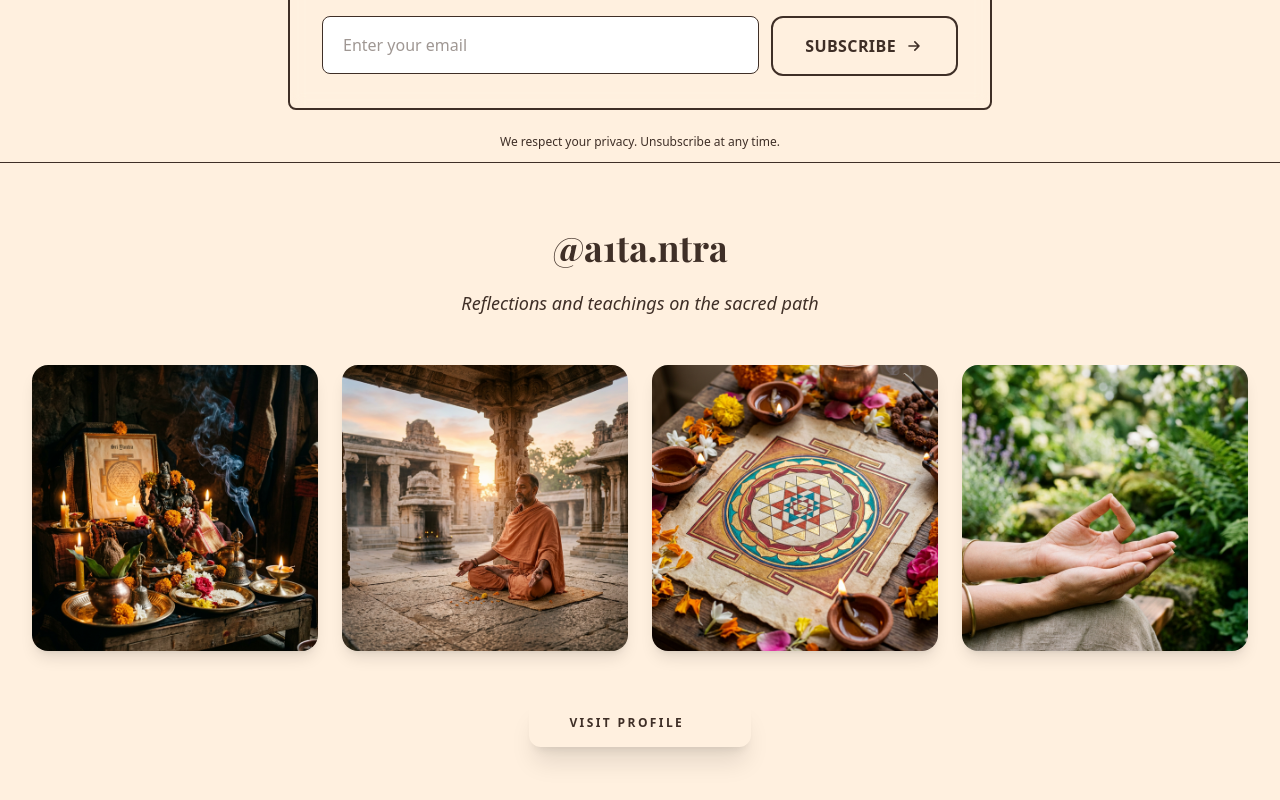
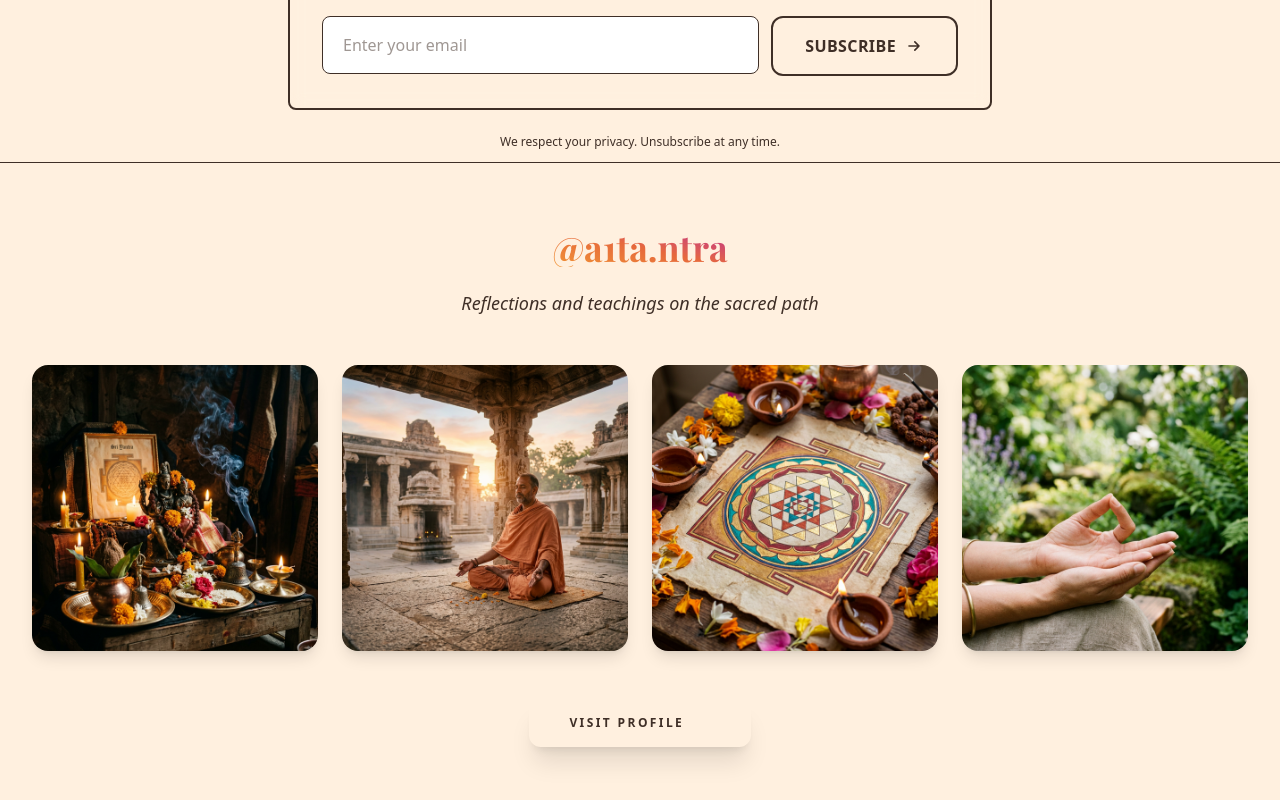
Before and after one commit to HarshalPatel1972/a1-tantra, a Next.js app: page / in a window 1280 px wide. Shown: the part 9372-10172 px from the top of the page. Built offline with nearby package versions, Linux system fonts and the light colour scheme; no server answers.

Commit message:
Apply Instagram brand gradient to the handle

```diff
--- a/components/InstagramGrid.tsx
+++ b/components/InstagramGrid.tsx
@@ -19,10 +19,10 @@ export default function InstagramGrid() {
             rel="noopener noreferrer"
             className="inline-block group"
           >
-            <h2 className="serif-heading text-4xl font-bold text-deep-brown group-hover:text-accent-red transition-colors duration-300">
+            <h2 className="serif-heading text-4xl font-bold bg-gradient-to-tr from-[#f09433] via-[#e6683c] via-[#dc2743] via-[#cc2366] to-[#bc1888] bg-clip-text text-transparent transition-transform duration-300 group-hover:scale-105">
               @a1ta.ntra
             </h2>
-            <div className="h-0.5 w-0 group-hover:w-full bg-accent-red transition-all duration-300 mx-auto mt-1" />
+            <div className="h-0.5 w-0 group-hover:w-full bg-gradient-to-r from-[#f09433] to-[#bc1888] transition-all duration-300 mx-auto mt-1" />
           </a>
           <p className="text-deep-brown/60 mt-4 font-body text-lg italic">
             Reflections and teachings on the sacred path
```
